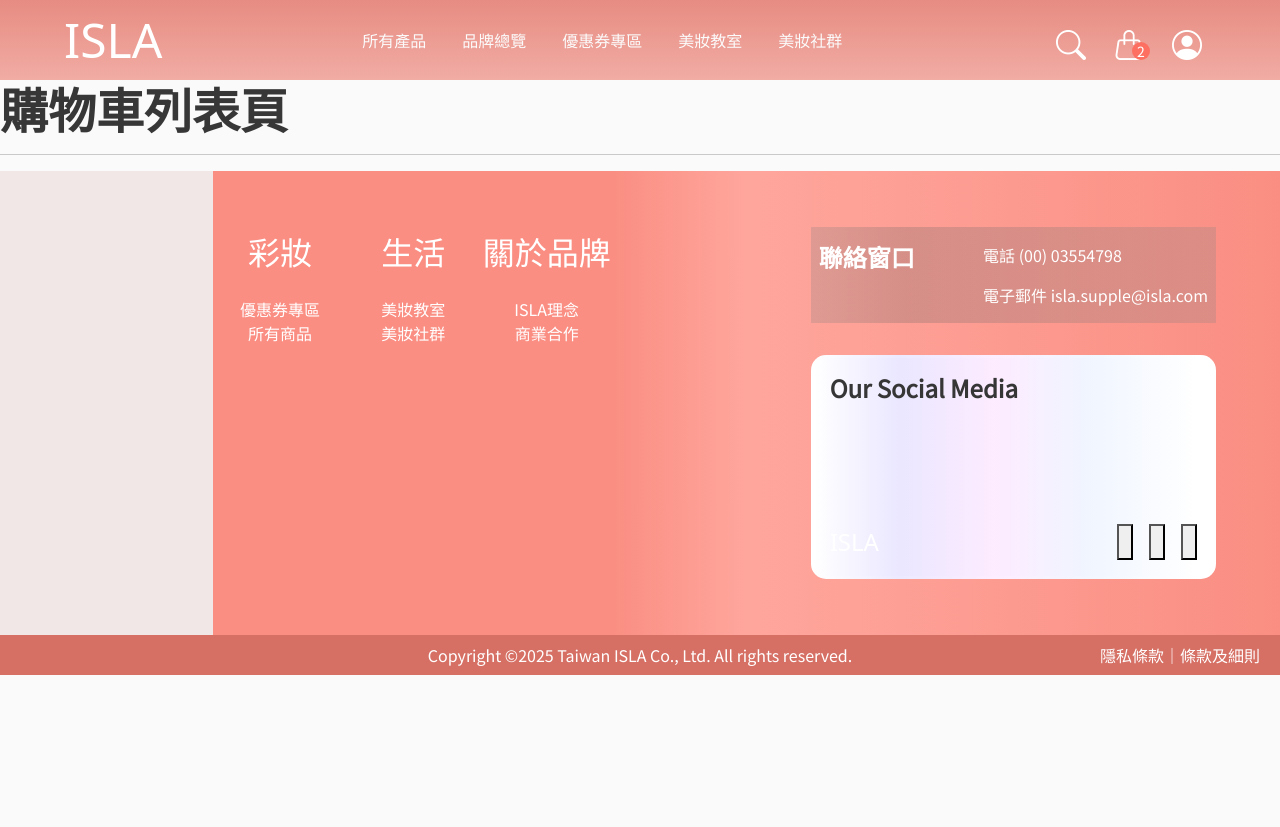
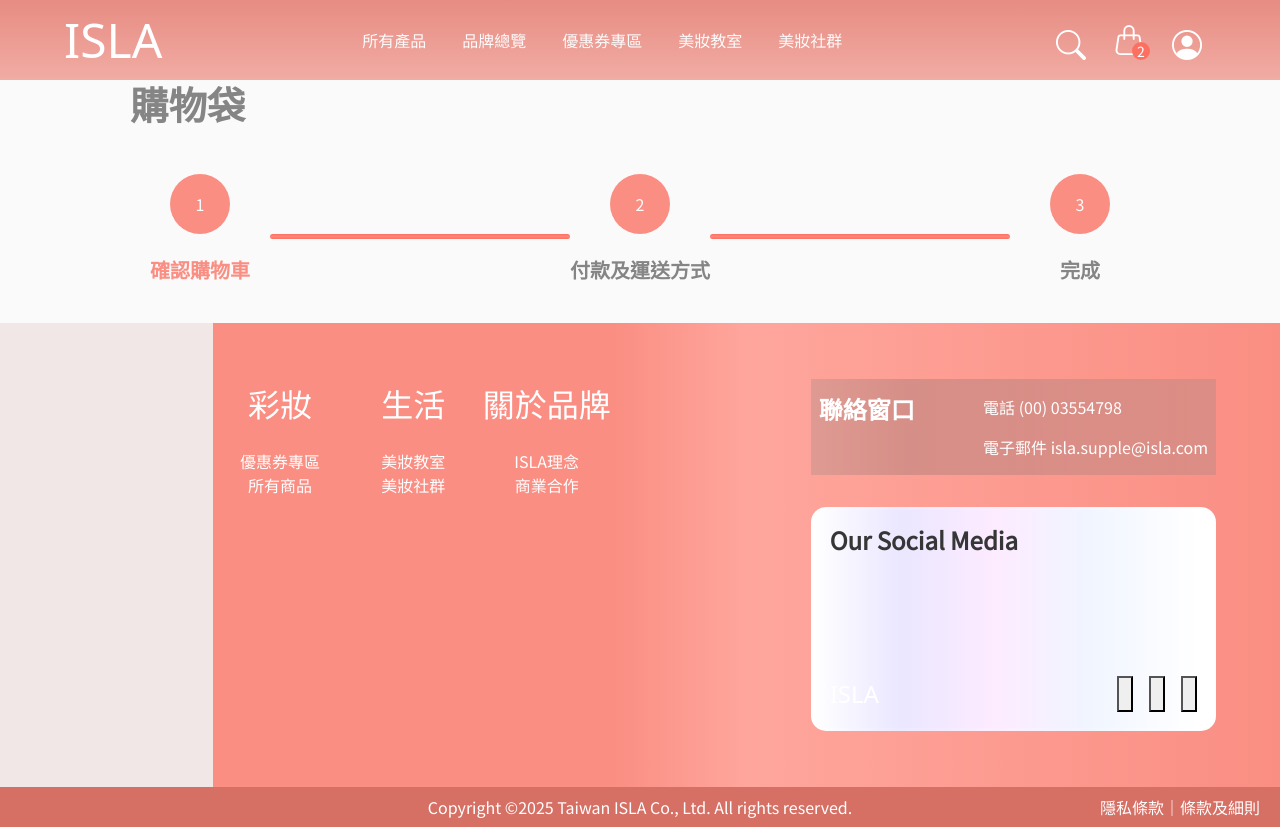
Before and after one commit to youngliu1998/isla-main-project, a Next.js app in the folder front-end/: page /cart in a window 1280 px wide. Before the commit the page ends 800 px from the top, so only its background shows below. Built offline with nearby package versions, Linux system fonts and the light colour scheme; a web font is replaced by a local one.

Commit message:
cart_html_to_JXS_init

```diff
--- a/front-end/app/_components/header.js
+++ b/front-end/app/_components/header.js
@@ -1,5 +1,6 @@
 'use client'
 import Link from 'next/link'
+import { BsHandbag } from 'react-icons/bs'
 import './header.css'
 
 export default function Header() {
@@ -31,10 +32,12 @@ export default function Header() {
             <button>
               <i className="bi bi-search" />
             </button>
-            <button className="cart-icon">
-              <i className="bi bi-handbag" />
-              <div>2</div>
-            </button>
+            <Link href="/cart">
+              <button className="cart-icon">
+                <BsHandbag style={{ color: 'white', fontSize: '30px' }} />
+                <div>2</div>
+              </button>
+            </Link>
             <button>
               <i className="bi bi-person-circle" />
             </button>
--- /dev/null
+++ b/front-end/app/cart/_component/stepProgress/StepProgress.jsx
@@ -0,0 +1,46 @@
+'use client'
+
+import React, { useState, useEffect } from 'react'
+import styles from './StepProgress.module.scss'
+
+export default function StepProgress({ currentStep = 1 }) {
+  const getStepClass = (step) => {
+    // if (step < currentStep) return styles.stepActive
+    if (step === currentStep || step < currentStep) return styles.stepActive
+    return styles.stepRegular
+  }
+
+  const getLineClass = (step) => {
+    // step 是前一圈的編號（第1圈和第2圈中間的線是 step=1）
+    // return step < currentStep ? styles.stepLineActive : styles.stepLine
+    if (step === currentStep) return styles.stepLineProgress
+    if (step < currentStep) return styles.stepLineActive
+    return styles.stepLine
+  }
+
+  return (
+    <>
+      <section className="container d-none d-lg-block mb-4">
+        <div className="d-flex align-items-center justify-content-center">
+          {/* step1 */}
+          <div className={styles.stepContainer}>
+            <div className={getStepClass(1)}>1</div>
+            <span className="h5 text-secondary">確認購物車</span>
+          </div>
+          <div className={`${getLineClass(1)} rounded-pill`}></div>
+          {/* step2 */}
+          <div className={styles.stepContainer}>
+            <div className={getStepClass(2)}>2</div>
+            <span className="h5 text-subtext">付款及運送方式</span>
+          </div>
+          <div className={`${getLineClass(2)} rounded-pill`}></div>
+          {/* step3 */}
+          <div className={styles.stepContainer}>
+            <div className={getStepClass(3)}>3</div>
+            <span className="h5 text-subtext">完成</span>
+          </div>
+        </div>
+      </section>
+    </>
+  )
+}
--- /dev/null
+++ b/front-end/app/cart/_component/stepProgress/StepProgress.module.scss
@@ -0,0 +1,51 @@
+.stepContainer {
+  width: 140px;
+  height: 125px;
+  display: flex;
+  flex-direction: column;
+  align-items: center;
+  gap: 24px;
+}
+
+.stepActive,
+.stepProgress,
+.stepRegular {
+  color: var(--white);
+  width: 60px;
+  height: 60px;
+  border-radius: 50%;
+  display: flex;
+  align-items: center;
+  justify-content: center;
+}
+
+.stepActive {
+  background: var(--sub-color);
+}
+
+.stepProgress {
+  background: var(--bar-linear);
+}
+
+.stepRegular {
+  background: var(--step-linear);
+}
+
+.stepLine,
+.stepLineProgress,
+.stepLineActive {
+  width: 300px;
+  height: 5px;
+}
+
+.stepLine {
+  background: var(--sub-element);
+}
+
+.stepLineProgress {
+  background: var(--bar-linear);
+}
+
+.stepLineActive {
+  background: (var(--btn-bg));
+}
--- a/front-end/app/cart/layout.js
+++ b/front-end/app/cart/layout.js
@@ -1,4 +1,4 @@
-import CartFooter from './_component/cart-footer'
+import CartFooter from './_component/cartFooter/cart-footer'
 import '@/app/_styles/globals.scss'
 
 export default function CartLayout({ children }) {
--- a/front-end/app/cart/page.js
+++ b/front-end/app/cart/page.js
@@ -1,12 +1,15 @@
 'use client'
 
 import React, { useState, useEffect } from 'react'
+import StepProgress from './_component/stepProgress/StepProgress'
 
-export default function CartPage(props) {
+export default function CartPage() {
   return (
     <>
-      <h1>購物車列表頁</h1>
-      <hr />
+      <div className="container text-center text-lg-start mt-2">
+        <h1 className="text-subtext h2 m-5">購物袋</h1>
+      </div>
+      <StepProgress currentStep={3} />
     </>
   )
 }
--- a/front-end/package.json
+++ b/front-end/package.json
@@ -16,7 +16,8 @@
     "next": "15.2.4",
     "react": "^19.0.0",
     "react-bootstrap": "^2.10.9",
-    "react-dom": "^19.0.0"
+    "react-dom": "^19.0.0",
+    "react-icons": "^5.5.0"
   },
   "devDependencies": {
     "@eslint/compat": "^1.2.6",
```
Also changed, not shown: front-end/app/cart/_component/cartFooter/cart-footer.js (renamed from front-end/app/cart/_component/cart-footer.js), front-end/app/cart/_component/cartFooter/footer.module.scss (renamed from front-end/app/cart/_component/footer.module.scss), 1 other file (tests, documents, lock files or other folders).
